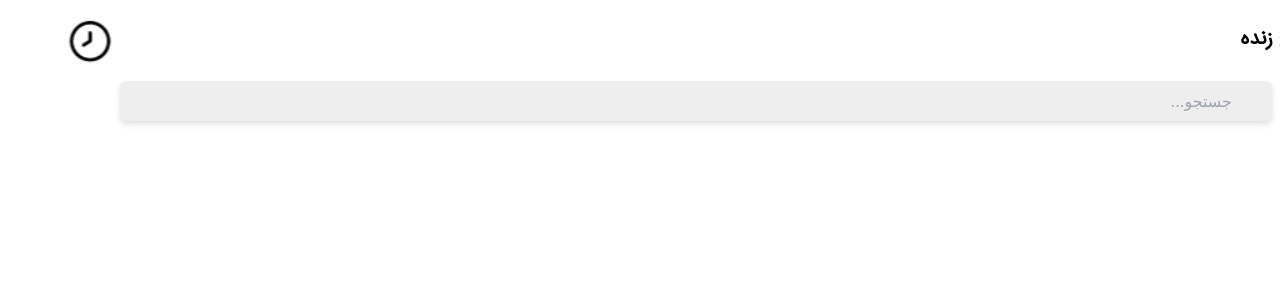
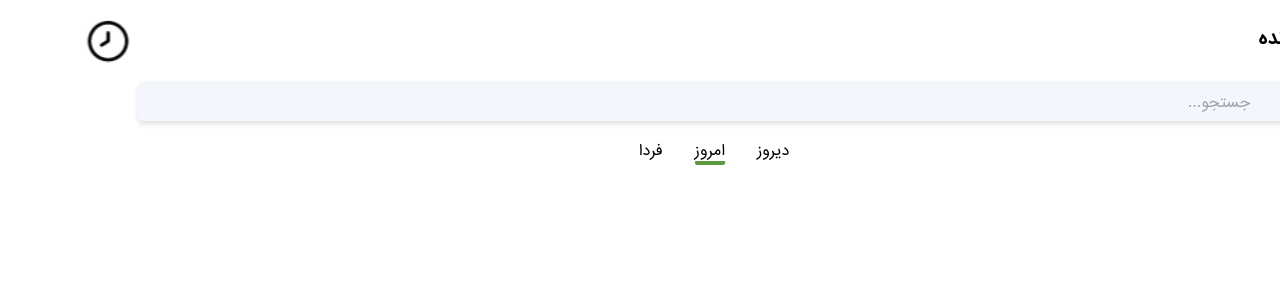
Before and after one commit to nilva-challenge/React-Footballli, a React (Create React App) app: page / in a window 1280 px wide. Shown: the top 300 px of the page. Built offline with nearby package versions, Linux system fonts and the light colour scheme.

Commit message:
style: Add date selection

```diff
--- a/src/App.tsx
+++ b/src/App.tsx
@@ -1,12 +1,14 @@
+import DateSelection from "./components/DateSelection";
 import SearchInput from "./components/SearchInput";
 import TopNav from "./components/TopNav";
 
 function App() {
   return (
-    <div>
+    <>
       <TopNav />
       <SearchInput />
-    </div>
+      <DateSelection />
+    </>
   );
 }
 
--- /dev/null
+++ b/src/components/DateSelection.tsx
@@ -0,0 +1,13 @@
+import React from "react";
+
+function DateSelection() {
+  return (
+    <ul className="flex justify-center mt-4">
+      <li>دیروز</li>
+      <li className="border-b-4 border-[#5b9a3f] mx-8 rounded-b-sm">امروز</li>
+      <li>فردا</li>
+    </ul>
+  );
+}
+
+export default DateSelection;
--- a/src/components/SearchInput.tsx
+++ b/src/components/SearchInput.tsx
@@ -5,9 +5,8 @@ const SearchInput = () => {
         <input type="text" placeholder="جستجو" className="bg-[#eee] min-w-[90vw] rounded" />
       </div> */}
       <label className="relative flex justify-center">
-
         <input
-          className="min-w-[90vw] bg-[#eee] placeholder:font-italitc drop-shadow-md rounded-md py-2 pl-3 pr-10 focus:outline-none"
+          className="min-w-[90vw] bg-[#f5f6fb] placeholder:font-italitc drop-shadow-md rounded-md py-2 pl-3 pr-10 focus:outline-none"
           placeholder="جستجو..."
           type="text"
         />
--- a/src/index.css
+++ b/src/index.css
@@ -10,7 +10,7 @@
 body {
   direction: rtl;
   margin: 0;
-  font-family: -apple-system, BlinkMacSystemFont, "Segoe UI", "Roboto", "Oxygen",
+  font-family: -apple-system, "IranSans",BlinkMacSystemFont, "Segoe UI", "Roboto", "Oxygen",
     "Ubuntu", "Cantarell", "Fira Sans", "Droid Sans", "Helvetica Neue",
     sans-serif;
   -webkit-font-smoothing: antialiased;
```
